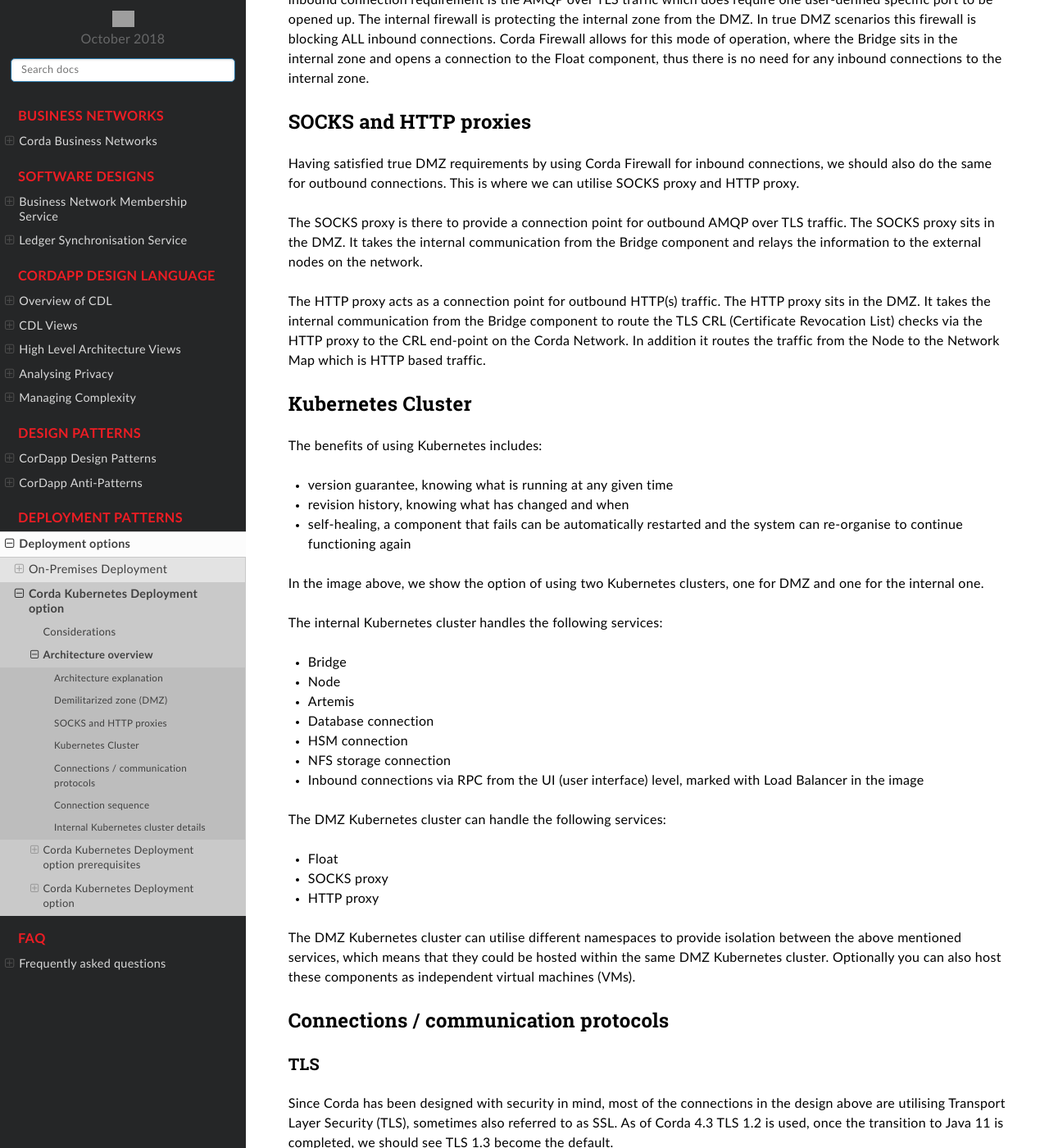
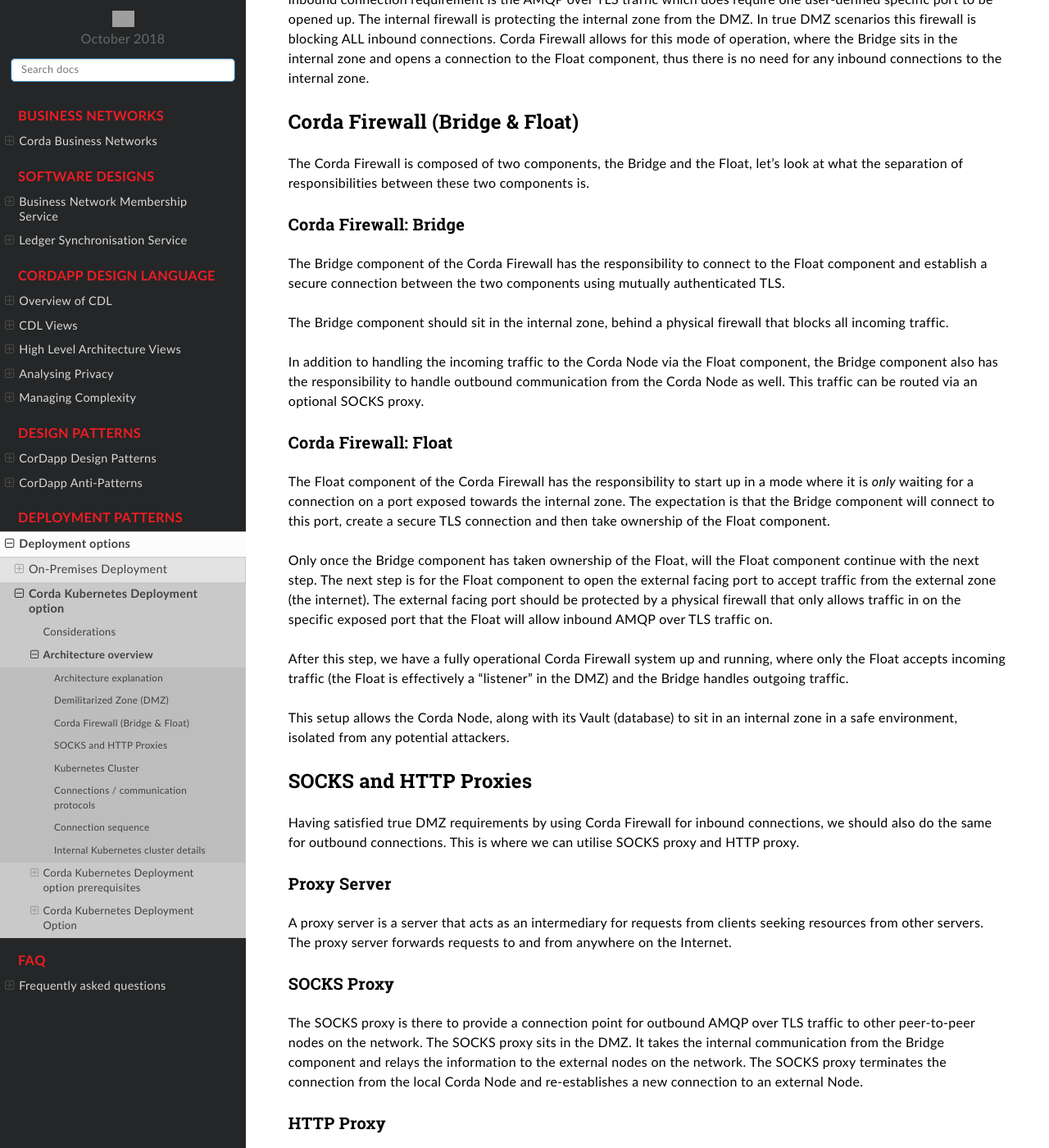
Before and after one commit to corda/corda-solutions, a Sphinx documentation site: the page built from docs/source/deployment/kubernetes/architecture-overview.rst, in a window 1280 px wide and 1400 px high, scrolled down 1550 px. Shown: the whole window at 82% size. Built offline with Sphinx 7.4.7 and the Read the Docs theme 2.0.0, drawn with Linux system fonts in a browser that asks for light colours; some of the changed text lies outside the part shown; grey boxes are pictures that could not be loaded.

Commit message:
Fixing pull request comments. Addition of more details on Bridge&Float components, also on Proxy servers. A few more benefits of using Kubernetes.

```diff
--- a/docs/source/deployment/kubernetes/architecture-overview.rst
+++ b/docs/source/deployment/kubernetes/architecture-overview.rst
@@ -18,7 +18,7 @@
 Allowing for true DMZ when using Kubernetes does demand two physical Kubernetes clusters or alternatively the Float (and the proxies) can be hosted on virtual machines (VMs) sitting in DMZ.
 If your security requirements are more relaxed, you also have the option of hosting the Float component in the main Kubernetes cluster, this can be useful in testing scenarios.
 
-Demilitarized zone (DMZ)
+Demilitarized Zone (DMZ)
 ~~~~~~~~~~~~~~~~~~~~~~~~
 
 True DMZ means we can have physical separation of the data in the different zones. In addition we can have two firewalls to set up the DMZ.
@@ -28,26 +28,71 @@
 The internal firewall is protecting the internal zone from the DMZ. In true DMZ scenarios this firewall is blocking ALL inbound connections.
 Corda Firewall allows for this mode of operation, where the Bridge sits in the internal zone and opens a connection to the Float component, thus there is no need for any inbound connections to the internal zone.
 
-SOCKS and HTTP proxies
+Corda Firewall (Bridge & Float)
+~~~~~~~~~~~~~~~~~~~~~~~~~~~~~~~
+
+The Corda Firewall is composed of two components, the Bridge and the Float, let's look at what the separation of responsibilities between these two components is.
+
+Corda Firewall: Bridge
+----------------------
+
+The Bridge component of the Corda Firewall has the responsibility to connect to the Float component and establish a secure connection between the two components using mutually authenticated TLS.
+
+The Bridge component should sit in the internal zone, behind a physical firewall that blocks all incoming traffic.
+
+In addition to handling the incoming traffic to the Corda Node via the Float component, the Bridge component also has the responsibility to handle outbound communication from the Corda Node as well.
+This traffic can be routed via an optional SOCKS proxy.
+
+Corda Firewall: Float
+----------------------
+
+The Float component of the Corda Firewall has the responsibility to start up in a mode where it is *only* waiting for a connection on a port exposed towards the internal zone.
+The expectation is that the Bridge component will connect to this port, create a secure TLS connection and then take ownership of the Float component.
+
+Only once the Bridge component has taken ownership of the Float, will the Float component continue with the next step.
+The next step is for the Float component to open the external facing port to accept traffic from the external zone (the internet).
+The external facing port should be protected by a physical firewall that only allows traffic in on the specific exposed port that the Float will allow inbound AMQP over TLS traffic on.
+
+After this step, we have a fully operational Corda Firewall system up and running, where only the Float accepts incoming traffic (the Float is effectively a "listener" in the DMZ) and the Bridge handles outgoing traffic.
+
+This setup allows the Corda Node, along with its Vault (database) to sit in an internal zone in a safe environment, isolated from any potential attackers.
+
+SOCKS and HTTP Proxies
 ~~~~~~~~~~~~~~~~~~~~~~
 
 Having satisfied true DMZ requirements by using Corda Firewall for inbound connections, we should also do the same for outbound connections. This is where we can utilise SOCKS proxy and HTTP proxy.
 
-The SOCKS proxy is there to provide a connection point for outbound AMQP over TLS traffic. The SOCKS proxy sits in the DMZ.
+Proxy Server
+------------
+
+A proxy server is a server that acts as an intermediary for requests from clients seeking resources from other servers. The proxy server forwards requests to and from anywhere on the Internet.
+
+SOCKS Proxy
+-----------
+
+The SOCKS proxy is there to provide a connection point for outbound AMQP over TLS traffic to other peer-to-peer nodes on the network. The SOCKS proxy sits in the DMZ.
 It takes the internal communication from the Bridge component and relays the information to the external nodes on the network.
+The SOCKS proxy terminates the connection from the local Corda Node and re-establishes a new connection to an external Node.
+
+HTTP Proxy
+----------
 
 The HTTP proxy acts as a connection point for outbound HTTP(s) traffic. The HTTP proxy sits in the DMZ.
 It takes the internal communication from the Bridge component to route the TLS CRL (Certificate Revocation List) checks via the HTTP proxy to the CRL end-point on the Corda Network.
 In addition it routes the traffic from the Node to the Network Map which is HTTP based traffic.
+The HTTP Proxy also masks the source IP address of the request from the Corda Node to the Internet.
 
 Kubernetes Cluster
 ~~~~~~~~~~~~~~~~~~
 
 The benefits of using Kubernetes includes:
 
-* version guarantee, knowing what is running at any given time
-* revision history, knowing what has changed and when
-* self-healing, a component that fails can be automatically restarted and the system can re-organise to continue functioning again
+* Immutability - the services are deployed in an immutable fashion compared to traditional VM based deployments (traditionally random maintenance actions are performed on a VM diverging the running state from the expected state over time)
+* Version guarantee - knowing what is running at any given time, relates to the immutable deployment
+* Revision history - knowing what has changed and when, giving you the possibility to identify issues and rollback to a specific point in time
+* Rolling updates - allows new versions to be deployed while the old ones are still running
+* Self-healing - a component that fails can be automatically restarted and the system can re-organise to continue functioning again
+* Infrastructure abstraction - the developers need not think about what hardware is required
 
 In the image above, we show the option of using two Kubernetes clusters, one for DMZ and one for the internal one.
 
@@ -99,7 +144,7 @@
 In this mode, it is only listening on one port, the port where we expect the Bridge to connect to.
 The connection between the Bridge and the Float is mutually authenticated TLS using certificates that originate from a shared trust root.
 As the Bridge connects to the the Float component on its listening port, the TLS handshake occurrs and verifies that both the identities of the two components are as expected, but also that the trust root they both use is the same and is valid.
-Once the Bridge has taken control of the Float, the Float will enter into the listening mode, where it will open up a port for listening for external AMQP over TLS connections (the peer to peer (p2p) traffic).
+Once the Bridge has taken control of the Float, the Float will enter into the listening mode, where it will open up a port for listening for external AMQP over TLS connections (the peer-to-peer (p2p) traffic).
 At this point the Corda Firewall component is fully started and established, ready to communicate with other nodes on the network.
 
 Next we will look at the Bridge component.
```
Also changed, not shown: docs/source/deployment/kubernetes/corda-kubernetes-deployment-option.rst (+20 -6 lines).
